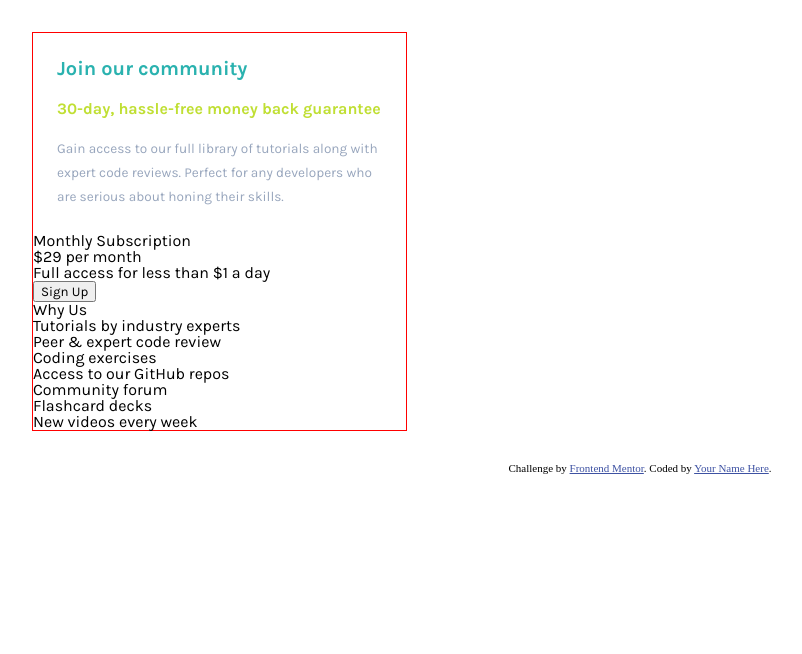
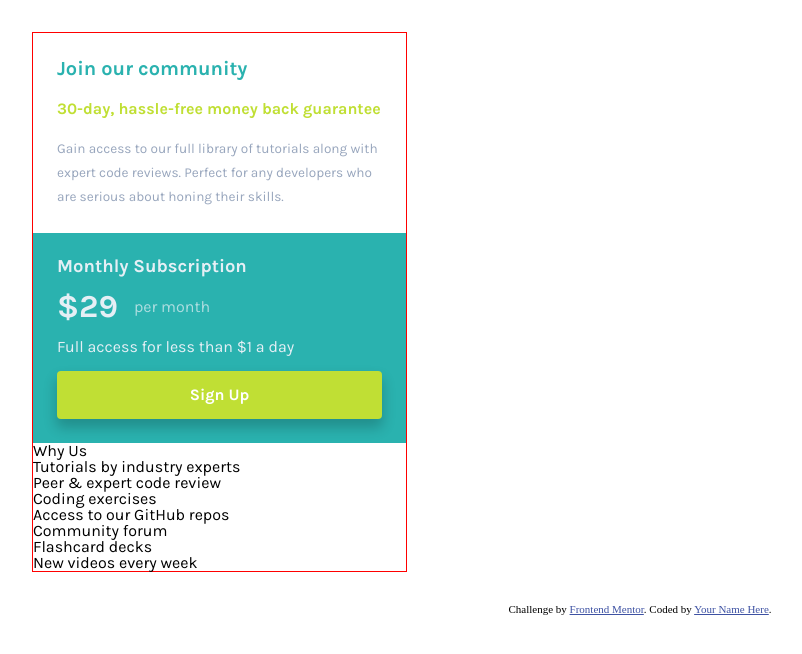
Before and after one commit to bkpecho/single-price-grid-component, a plain HTML site: page index.html in a window 1280 px wide. Shown: the whole page, without its empty margins (0-802 px from the left). Drawn offline with Linux system fonts and the light colour scheme.

Commit message:
Setup Subscription

```diff
--- a/css/style.scss
+++ b/css/style.scss
@@ -61,11 +61,12 @@ body {
 
   border: 1px solid red;
 }
+
 .community {
   @include flex(column, 1rem);
+  padding: 1.5rem;
   font-weight: bold;
   line-height: 1.5rem;
-  padding: 1.5rem;
 
   &__title {
     color: $primary-cyan;
@@ -82,3 +83,42 @@ body {
     font-weight: $fw-regular;
   }
 }
+
+.subscription {
+  @include flex(column, 1rem);
+  padding: 1.5rem;
+  background-color: $primary-cyan;
+
+  &__title {
+    color: $neutral-light;
+    font-size: 1.15rem;
+    font-weight: $fw-bold;
+  }
+
+  &__price {
+    @include flex(row, 1rem);
+    align-items: center;
+    color: rgba($neutral-light, 0.7);
+  }
+
+  &__twenty-nine {
+    color: $neutral-light;
+    font-size: 2rem;
+    font-weight: $fw-bold;
+  }
+
+  &__text {
+    color: $neutral-light;
+  }
+
+  &__button {
+    border-radius: 0.25rem;
+    text-align: center;
+    font-weight: $fw-bold;
+    color: white;
+    background-color: $primary-yellow;
+    padding: 1rem 0;
+
+    box-shadow: 0 8px 13px 1px rgba(black, 0.2);
+  }
+}
--- a/index.html
+++ b/index.html
@@ -58,7 +58,7 @@
         <p class="subscription__text">
           Full access for less than &dollar;1 a day
         </p>
-        <button class="subscription__button">Sign Up</button>
+        <a class="subscription__button">Sign Up</a>
       </section>
       <section class="why-us">
         <h1 class="why-us__title">Why Us</h1>
```
Also changed, not shown: css/style.css, 1 other file.
